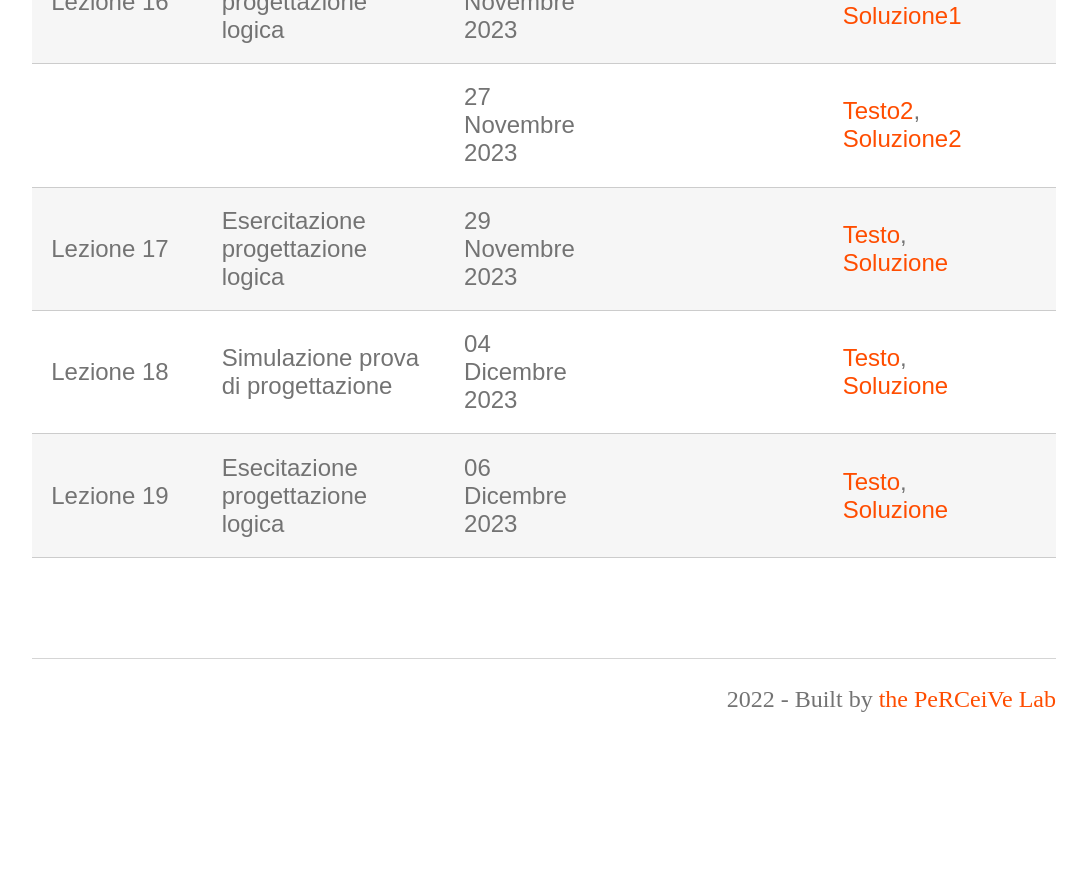
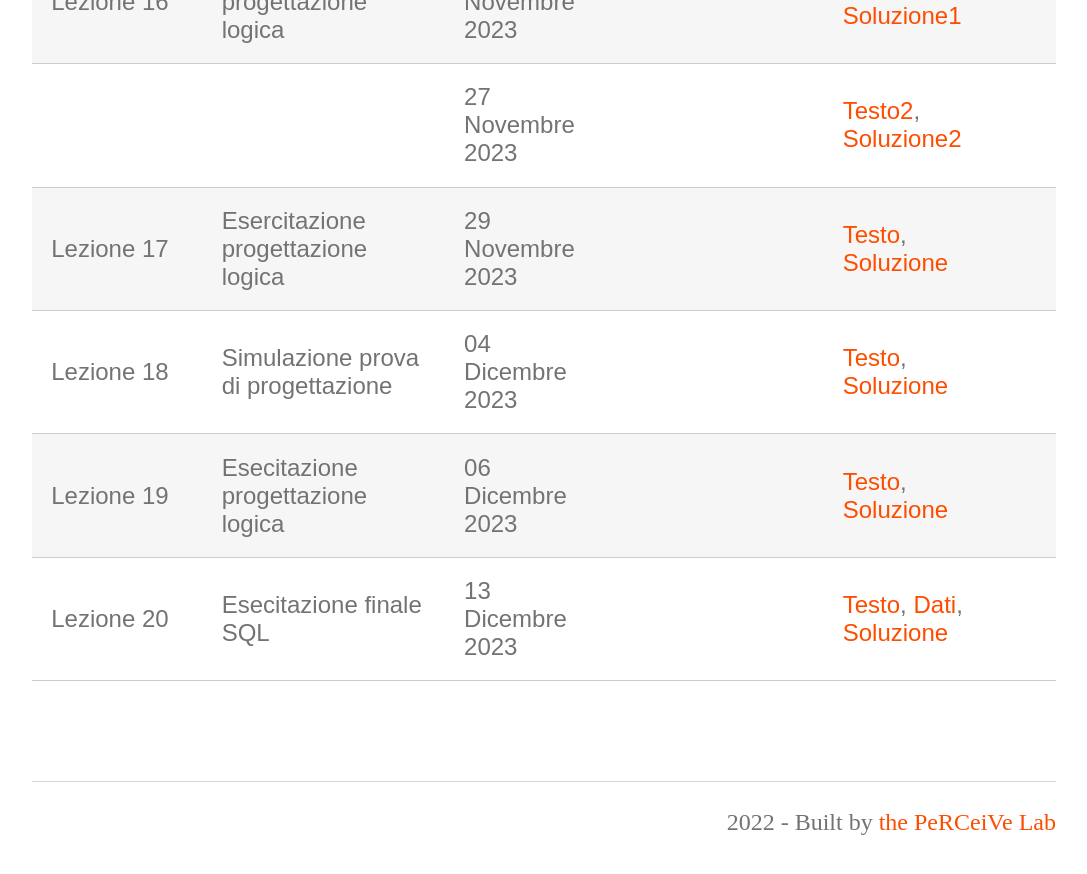
Before and after one commit to perceivelab/database-course, a Jekyll site: the page built from lezioni.md, in a window 1280 px wide and 900 px high, scrolled down 2197 px. Shown: the top 874 px of the window, without its empty margins (96-1183 px from the left). Built offline with Jekyll 4.4.1, drawn with Linux system fonts in a browser that asks for light colours; our own code applies the rules of GitHub Pages for plain Markdown files; before the commit the page ends 2973 px from its top, so only the background shows below that.

Commit message:
Update lezioni.md

```diff
--- a/lezioni.md
+++ b/lezioni.md
@@ -28,5 +28,6 @@
 | Lezione 17 | Esercitazione progettazione logica | 29 Novembre 2023 | | [Testo](https://drive.google.com/file/d/1J9mexl4fCIVR93trQCa3qXvpTJ8wZqru/view?usp=sharing), [Soluzione](https://drive.google.com/file/d/1Hzn0eQrJ4ur7ijeI7c1QDZ8xG0SrZ7yq/view?usp=sharing) |
 | Lezione 18 | Simulazione prova di progettazione | 04 Dicembre 2023 | | [Testo](https://drive.google.com/file/d/1iI1n25r_GHPQzqKUQZtNYZrnV0JdoB15/view?usp=sharing), [Soluzione](https://drive.google.com/file/d/1K2atC5VFIMhi1tcf00qUGrVIDGg01ota/view?usp=sharing) |
 | Lezione 19 | Esecitazione progettazione logica  | 06 Dicembre 2023 | | [Testo](https://drive.google.com/file/d/1FxgOPBFh3eEDcDCXQEH9osvpgX-Ur4yd/view?usp=sharing), [Soluzione](https://drive.google.com/file/d/1ZusA9Ez7uIxkHEeSF-W_6OApwEnNth1c/view?usp=sharing) |
+| Lezione 20 | Esecitazione finale SQL            | 13 Dicembre 2023 | | [Testo](https://drive.google.com/file/d/1lpLrrkaoQsGvxYY3WqWPZBjMwrovMOhX/view?usp=sharing), [Dati](https://drive.google.com/file/d/1dC_TwLnKpnBetiTC6StZD031chHjwUH1/view?usp=sharing), [Soluzione]() |
 
 [404]: /web-programming-course/fallback
```
